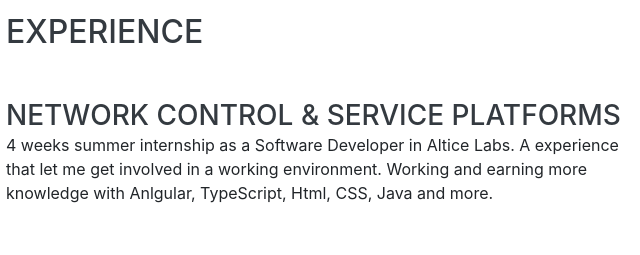
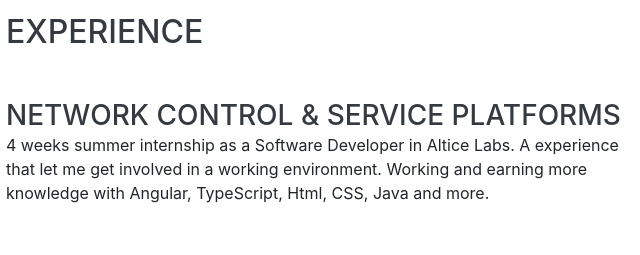
Before and after one commit to renatovalente5/renatovalente5.github.io, a website with bundled scripts: page index.html in a window 1280 px wide. Shown: the part 1060-1315 px from the top of the page, 314-954 px from the left. Built offline with nearby package versions, Linux system fonts and the light colour scheme; a web font is replaced by a local one.

Commit message:
corrected

```diff
--- a/index.html
+++ b/index.html
@@ -101,7 +101,7 @@
             <p>
               4 weeks summer internship as a Software Developer in Altice Labs.
               A experience that let me get involved in a working environment.
-              Working and earning more knowledge with Anlgular, TypeScript, Html, CSS, Java and more. </p>
+              Working and earning more knowledge with Angular, TypeScript, Html, CSS, Java and more. </p>
           </div>
           <div class="resume-date text-md-right">
             <span class="text-primary">Jule 2018 - August 2018</span>
```
